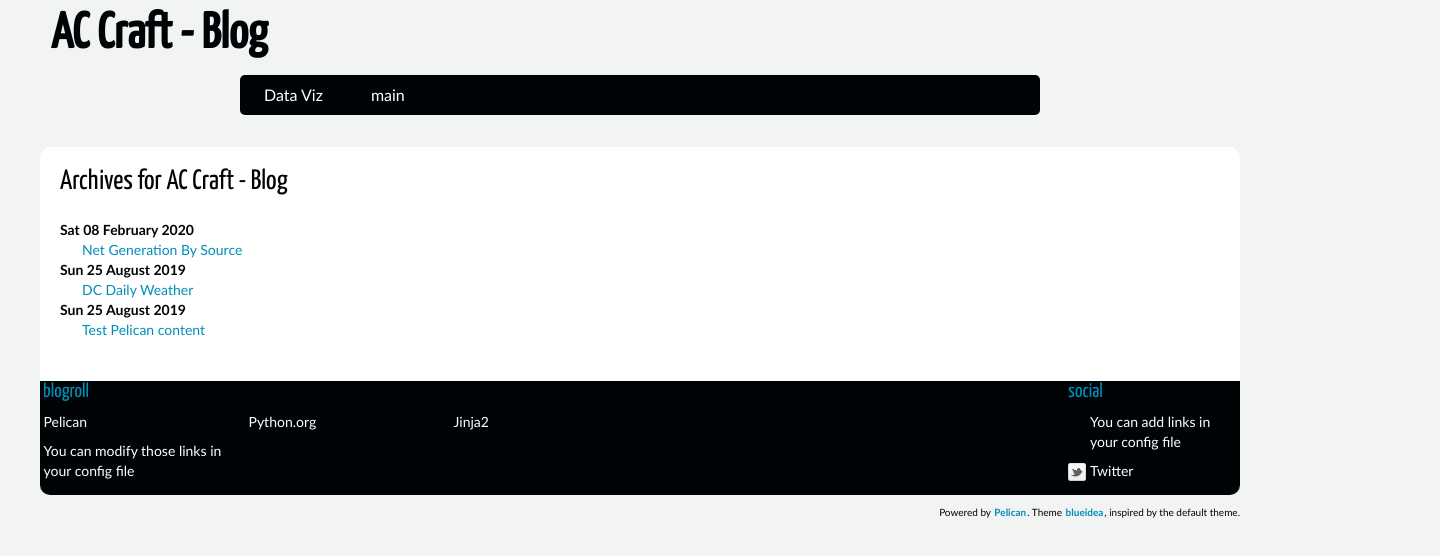
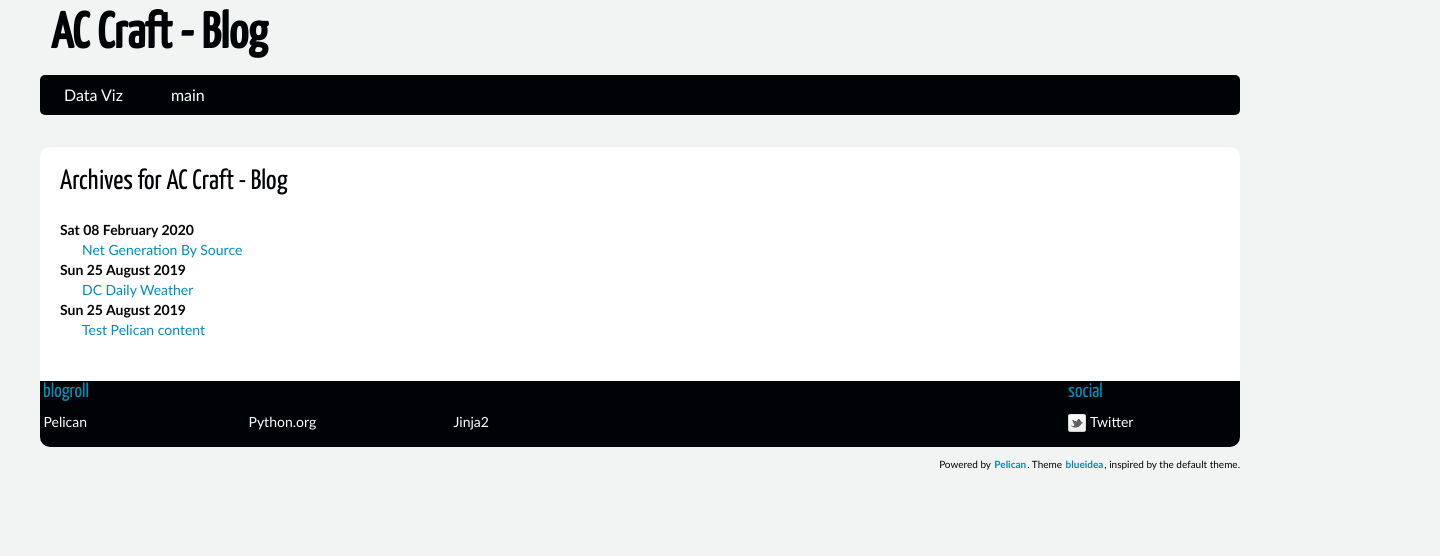
Before and after one commit to accraft/accraft.github.io, a plain HTML site: page archives.html in a window 1280 px wide. Shown: the whole page, 1440 px wide, since content can reach past the window. Drawn offline with Linux system fonts and the light colour scheme.

Commit message:
formatting fix

```diff
--- a/archives.html
+++ b/archives.html
@@ -38,14 +38,12 @@
                             <li><a href="http://getpelican.com/">Pelican</a></li>
                             <li><a href="http://python.org/">Python.org</a></li>
                             <li><a href="http://jinja.pocoo.org/">Jinja2</a></li>
-                            <li><a href="#">You can modify those links in your config file</a></li>
                         </ul>
                 </div><!-- /.blogroll -->
                 <div class="social">
                         <h2>social</h2>
                         <ul>
 
-                            <li><a href="#">You can add links in your config file</a></li>
                             <li><a href="https://twitter.com/ace_d0g">Twitter</a></li>
                         </ul>
                 </div><!-- /.social -->
--- a/theme/css/main.css
+++ b/theme/css/main.css
@@ -172,7 +172,7 @@ img.left, figure.left {float: left; margin: 0 2em 2em 0;}
 		margin: 0 auto 2em auto;
 		padding: 0;
 		text-align: center;
-		width: 800px;
+		width: 1200px;
 		border-radius: 5px;
 		-moz-border-radius: 5px;
 		-webkit-border-radius: 5px;
```
Also changed, not shown: author/ac-craft.html (+0 -2 lines), authors.html (+0 -2 lines), categories.html (+0 -2 lines), category/data-viz.html (+0 -2 lines), category/main.html (+0 -2 lines), dc-daily-weather.html (+0 -2 lines), index.html (+0 -2 lines), net-generation-by-source.html (+0 -2 lines), tag/data-viz.html (+0 -2 lines), tag/pelican.html (+0 -2 lines), tag/plotly.html (+0 -2 lines), tag/python.html (+0 -2 lines), tag/weather.html (+0 -2 lines), tag/welcome.html (+0 -2 lines), 2 more files.
